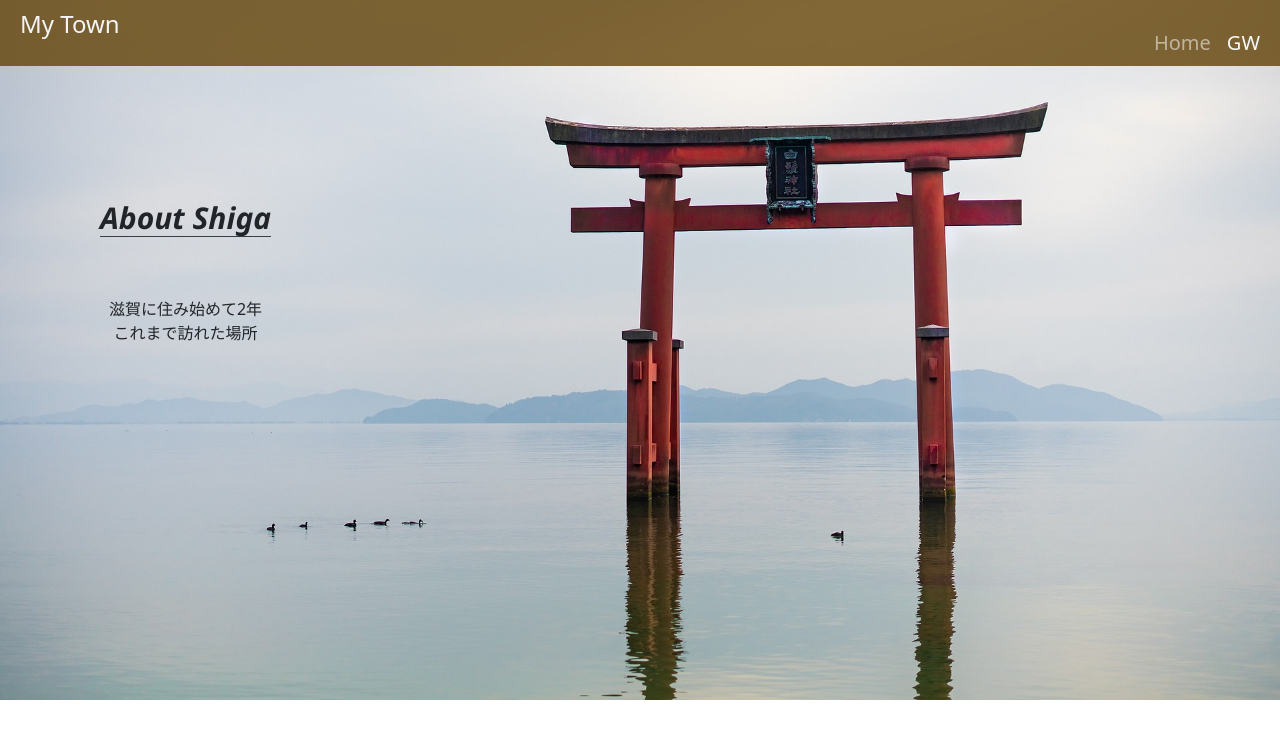
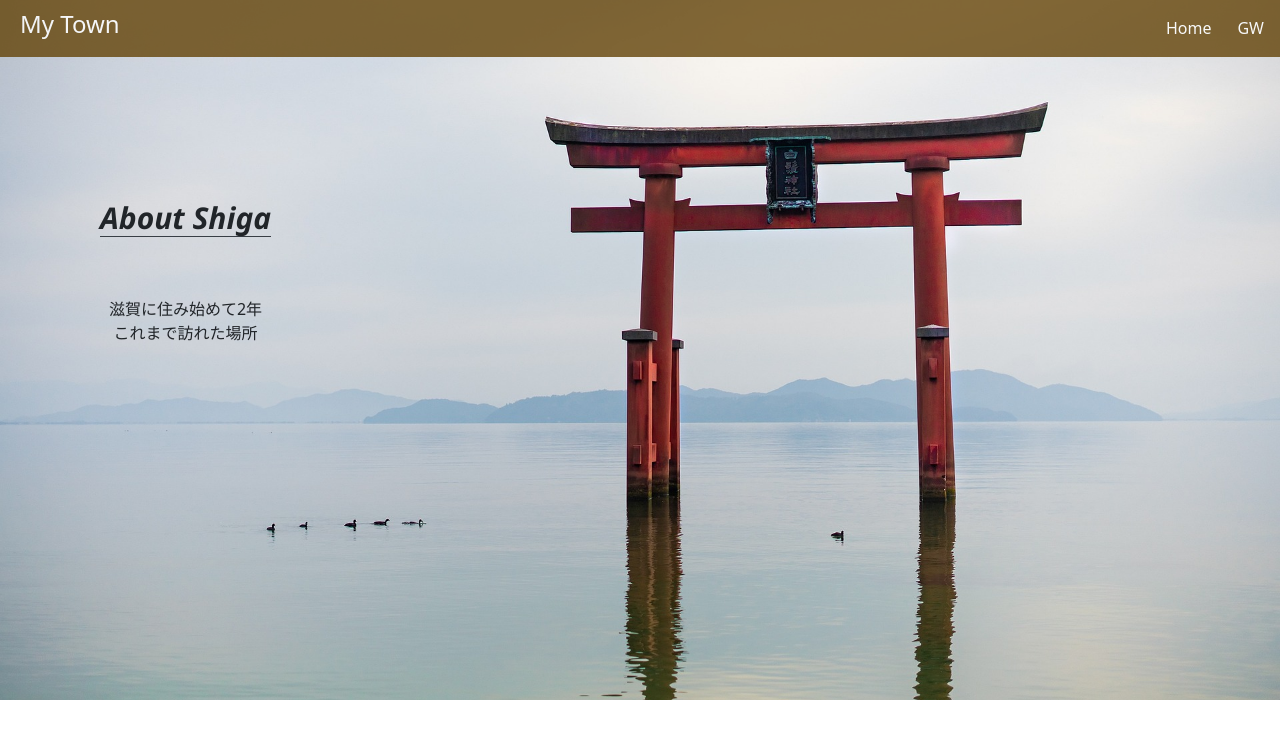
Before and after one commit to kesuidaginayawa/mytown, a plain HTML site: page index.html in a window 1280 px wide. Shown: the top 747 px of the page. Drawn offline with nearby package versions, Linux system fonts and the light colour scheme; grey boxes are pictures that could not be loaded.

Commit message:
Add files via upload

```diff
--- a/index.html
+++ b/index.html
@@ -14,19 +14,9 @@
         <h1>My Town</h1>
       </div>
       <div class="header-right">
-        <nav class="navbar navbar-expand-lg navbar-dark" style="background-color:#634307;">
-          <div class="container-fluid">
-            <button class="navbar-toggler" type="button" data-bs-toggle="collapse" data-bs-target="#navbarNavAltMarkup" aria-controls="navbarNavAltMarkup" aria-expanded="false" aria-label="Toggle navigation">
-              <span class="navbar-toggler-icon"></span>
-            </button>
-            <div class="collapse navbar-collapse" id="navbarNavAltMarkup">
-              <div class="navbar-nav">
-                <a class="nav-link " aria-current="page" href="https://kesuidaginayawa.github.io/ko987ytghhbfr5t67u20230422/">Home</a>
-                <a class="nav-link active" href="https://kesuidaginayawa.github.io/gw/">GW</a>
-                <!-- <a class="nav-link" href="#">Contact</a> -->
-              </div>
-            </div>
-          </div>
+        <nav class="navbar" style="background-color:#634307;">
+          <a class="nav-link " aria-current="page" href="https://kesuidaginayawa.github.io/ko987ytghhbfr5t67u20230422/">Home</a>
+         <a class="nav-link active" href="https://kesuidaginayawa.github.io/gw/">GW</a>
         </nav>
       </div>
     </header>
--- a/stylesheet.css
+++ b/stylesheet.css
@@ -87,23 +87,10 @@ li {
   float: right;
 }
 
-.navbar a {
-  padding: 20px 10px 0 0 ;
-  display: block;
-  float:left;
-  font-size:20px;
-  font-weight:normal;
-
+.header-right a {
+  color:white;
+  padding-left:10px
 }
-
-.navbar {
-  color:white
-}
-
-.menu-icon {
-  color:white;
-}
-
 
 
 
```
